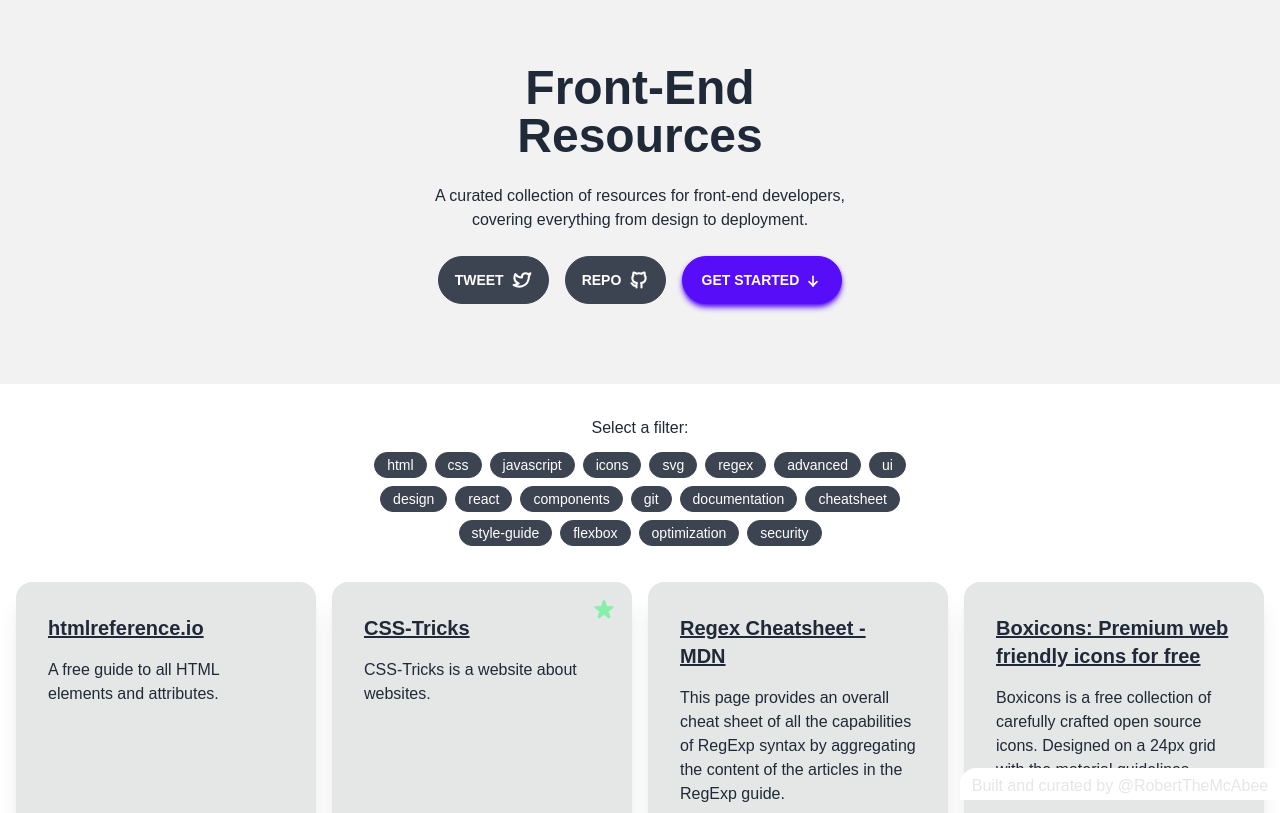
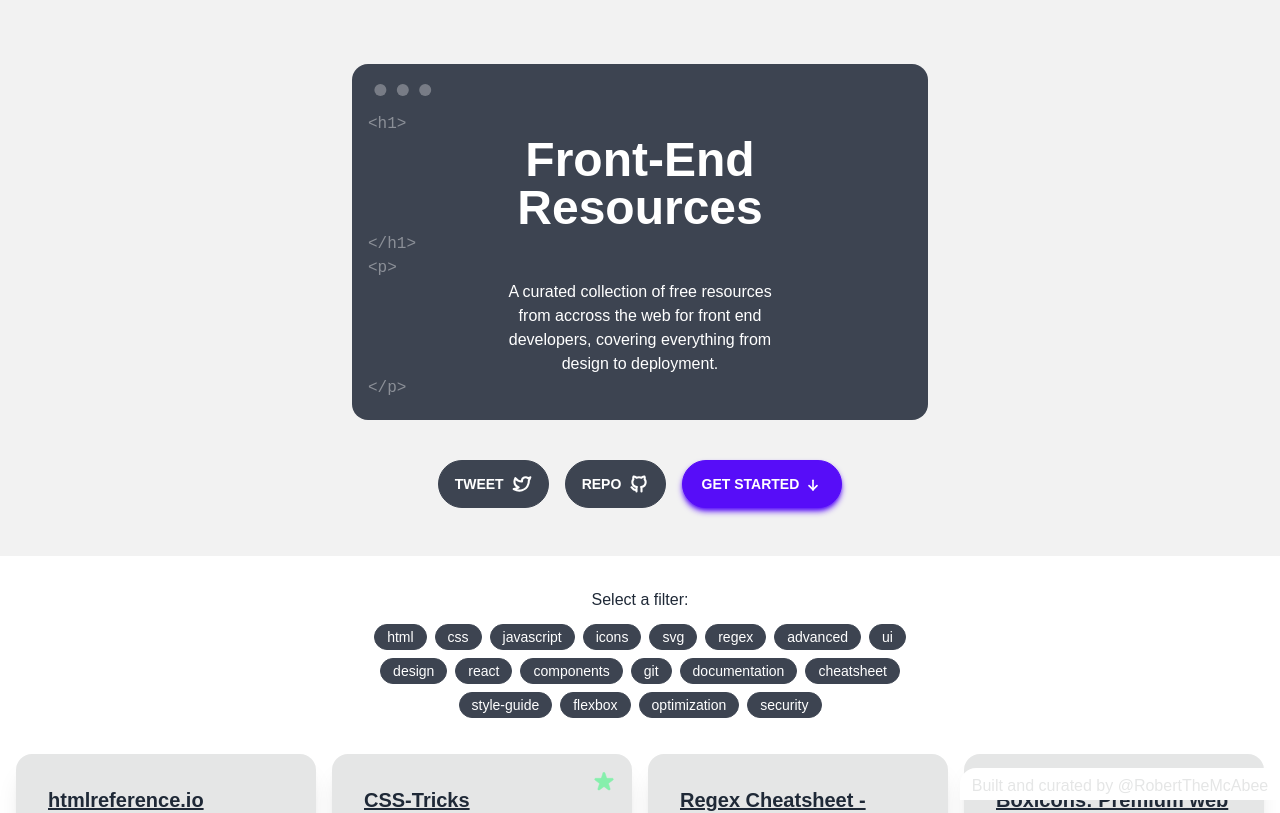
Before and after one commit to robertmcabee/Front-End-Resources, a Next.js app: page / in a window 1280 px wide. Shown: the top 813 px of the page. Built offline with nearby package versions, Linux system fonts and the light colour scheme; a web font is replaced by a local one.

Commit message:
header styles

```diff
--- a/components/Header.tsx
+++ b/components/Header.tsx
@@ -1,15 +1,22 @@
 function Header() {
   return (
-    <div className="hero bg-base-200 py-12">
+    <header className="hero bg-base-200 pt-12 pb-4">
       <div className="hero-content text-center">
-        <div className="max-w-md">
-          <h1 className=" dark:text-white text-5xl font-bold">
-            Front-End Resources
-          </h1>
-          <p className="py-6">
-            A curated collection of resources for front-end developers, covering
-            everything from design to deployment.
-          </p>
+        <div className="max-w-xl ">
+          <div className="mockup-code text-left mb-10">
+            <p className="pl-4 opacity-40 font-mono">&lt;h1&gt;</p>
+            <h1 className="text-center dark:text-white text-5xl font-bold">
+              Front-End <br /> Resources
+            </h1>
+            <p className="pl-4 opacity-40 font-mono">&lt;/h1&gt;</p>
+            <p className="pl-4 opacity-40 font-mono">&lt;p&gt;</p>
+            <p className="sm:px-36 text-center">
+              A curated collection of free resources from accross the web for
+              front end developers, covering everything from design to
+              deployment.
+            </p>
+            <p className="pl-4 opacity-40 font-mono">&lt;/p&gt;</p>
+          </div>
           <div>
             <a
               target="_blank"
@@ -85,7 +92,7 @@
           </div>
         </div>
       </div>
-    </div>
+    </header>
   );
 }
 
--- a/tailwind.config.js
+++ b/tailwind.config.js
@@ -6,6 +6,7 @@
   theme: {
     fontFamily: {
       sans: ['"IBM Plex Sans Thai Looped"', "sans-serif"],
+      mono: ['"SF Mono"', "monospace"],
     },
   },
   plugins: [require("daisyui")],
```
